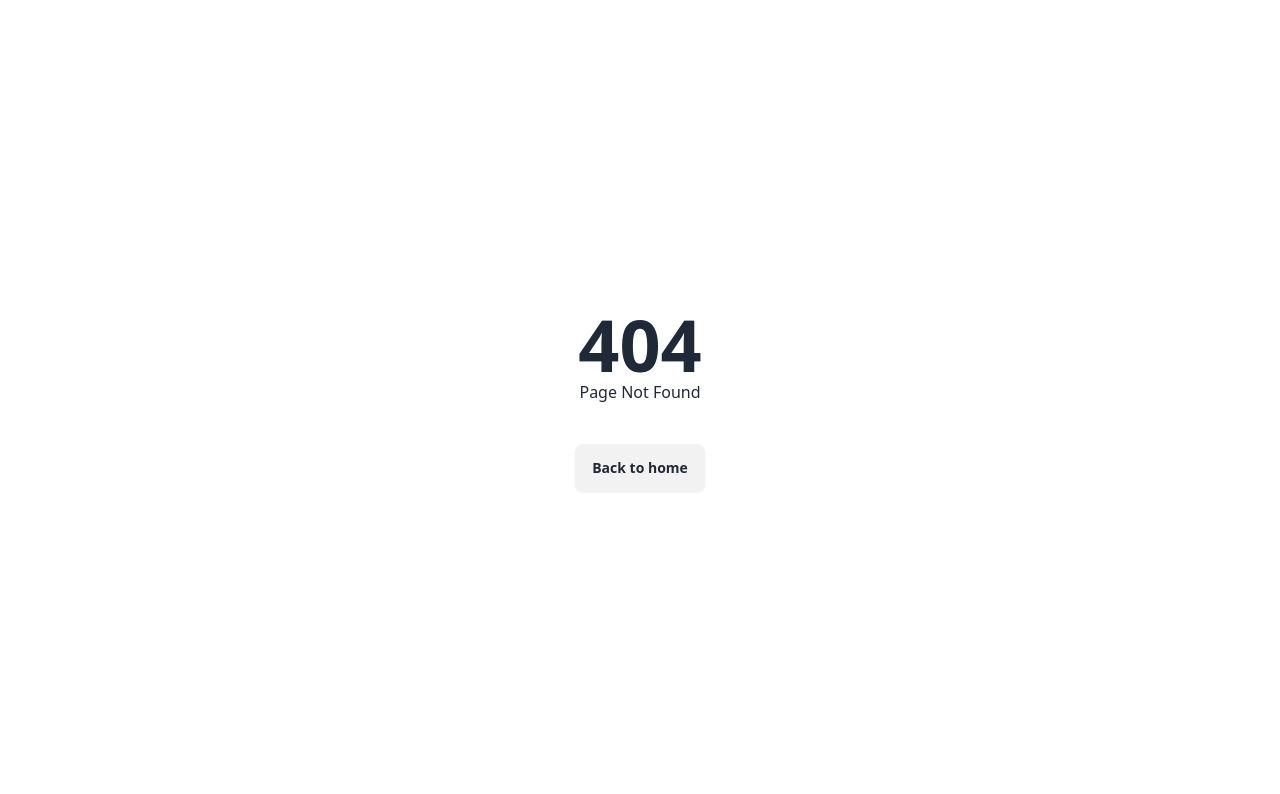
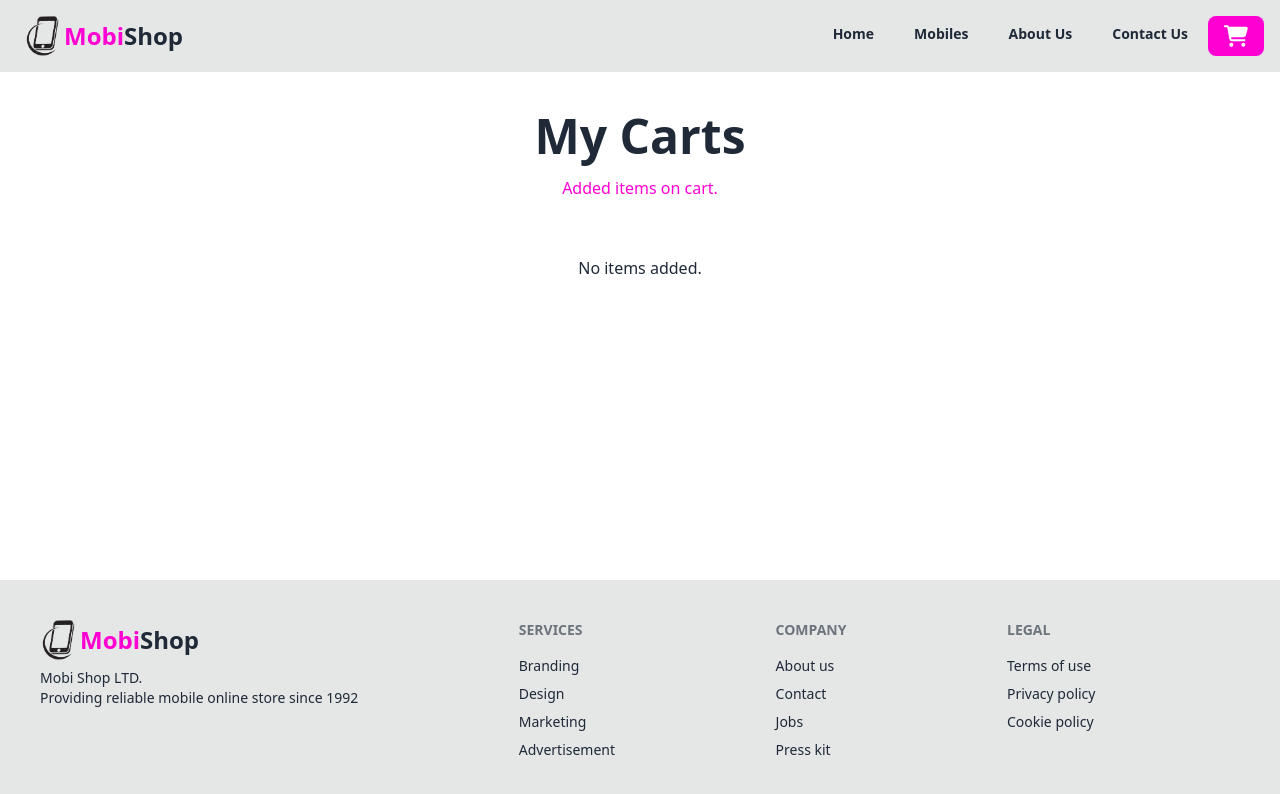
Before and after one commit to jibon-roy/mobi-shop, a React (Vite) app: page /cart in a window 1280 px wide. Before the commit this address had no page. Shown: the top 794 px of the page. Built offline with nearby package versions, Linux system fonts and the light colour scheme.

Commit message:
cart update #2

```diff
--- a/src/components/Navbar.jsx
+++ b/src/components/Navbar.jsx
@@ -128,6 +128,11 @@ export default function Navbar() {
               </NavLink>
             </li>
           ))}
+          <li className="">
+            <NavLink className={"navLink"} to={"/cart"}>
+              <CartIcon cartValue={cartNumber} />
+            </NavLink>
+          </li>
         </ul>
       </div>
     </div>
--- a/src/pages/Cart/Cart.jsx
+++ b/src/pages/Cart/Cart.jsx
@@ -4,17 +4,23 @@ import Heading from "../../components/Heading";
 
 export default function Cart() {
   const data = useLoaderData();
+  //   console.log(data);
+
   return (
     <div className="container">
       <div className="flex  justify-center my-10">
         <Heading heading={"My Carts"}>Added items on cart.</Heading>
       </div>
-      <div className="my-16">
-        {data.map((mobile) => (
-          <div className="my-4 mx-auto max-w-2xl" key={mobile.id}>
-            <CartCard mobile={mobile}></CartCard>
-          </div>
-        ))}
+      <div className="mb-20">
+        {!data ? (
+          <div className="flex flex-1 justify-center">No items added.</div>
+        ) : (
+          data.map((mobile) => (
+            <div className="my-4 mx-auto max-w-2xl" key={mobile.id}>
+              <CartCard mobile={mobile}></CartCard>
+            </div>
+          ))
+        )}
       </div>
     </div>
   );
--- a/src/utils/router.jsx
+++ b/src/utils/router.jsx
@@ -10,6 +10,7 @@ import Cart from "../pages/Cart/Cart";
 
 const localItems = localStorage.getItem("cartItems");
 const localItemsJson = JSON.parse(localItems);
+// console.log(localItemsJson);
 
 const router = createBrowserRouter([
   {
@@ -48,11 +49,11 @@ const router = createBrowserRouter([
         loader: async () => {
           const data = await fetch("/phones.json");
           const mobiles = await data.json();
-          return (
-            mobiles.filter((mobile) =>
-              localItemsJson.some((item) => item.id === mobile.id)
-            ) || []
-          );
+          return localItemsJson
+            ? mobiles.filter((mobile) =>
+                localItemsJson.some((item) => item.id === mobile.id)
+              )
+            : null;
         },
       },
       {
```
